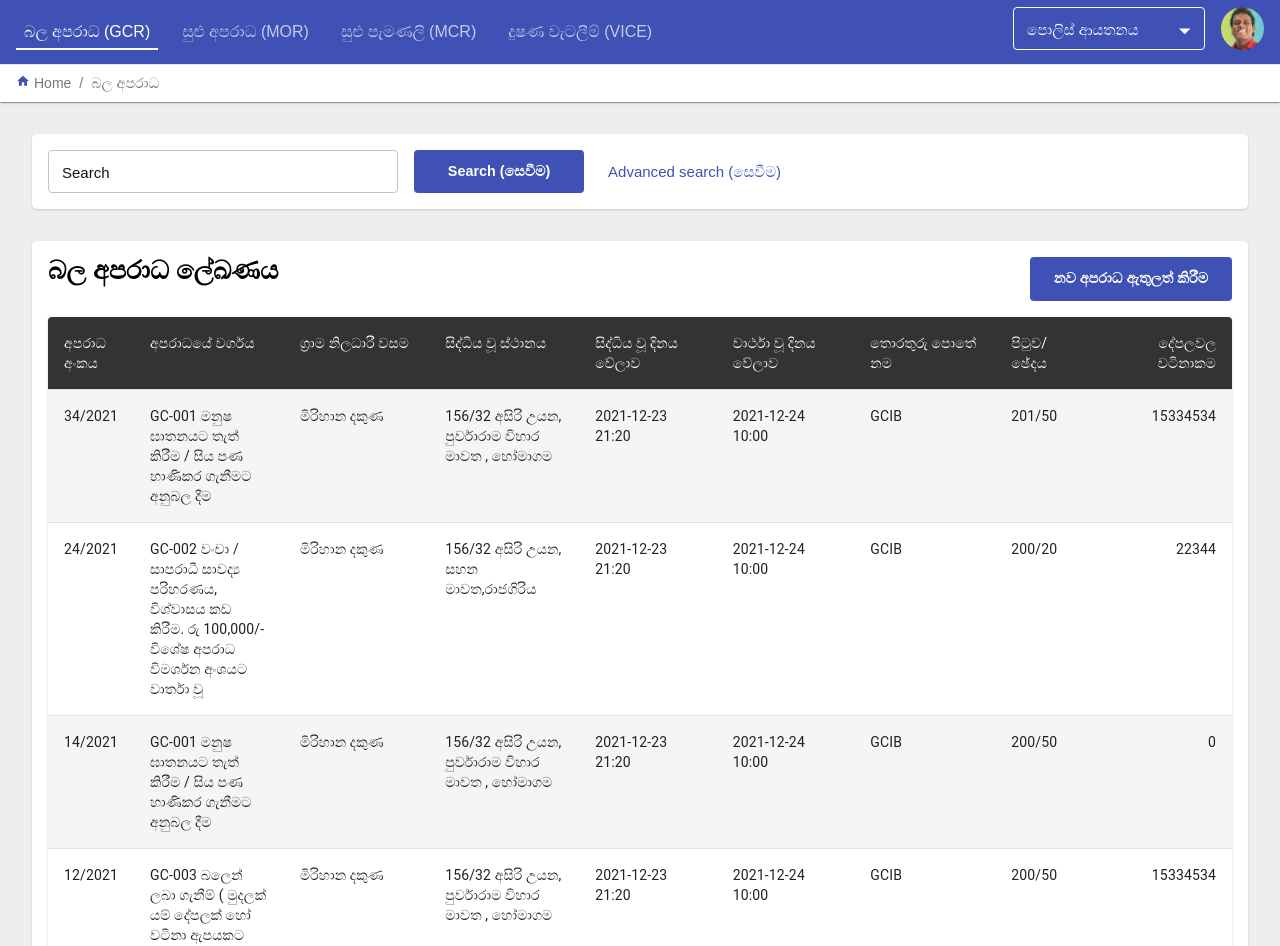
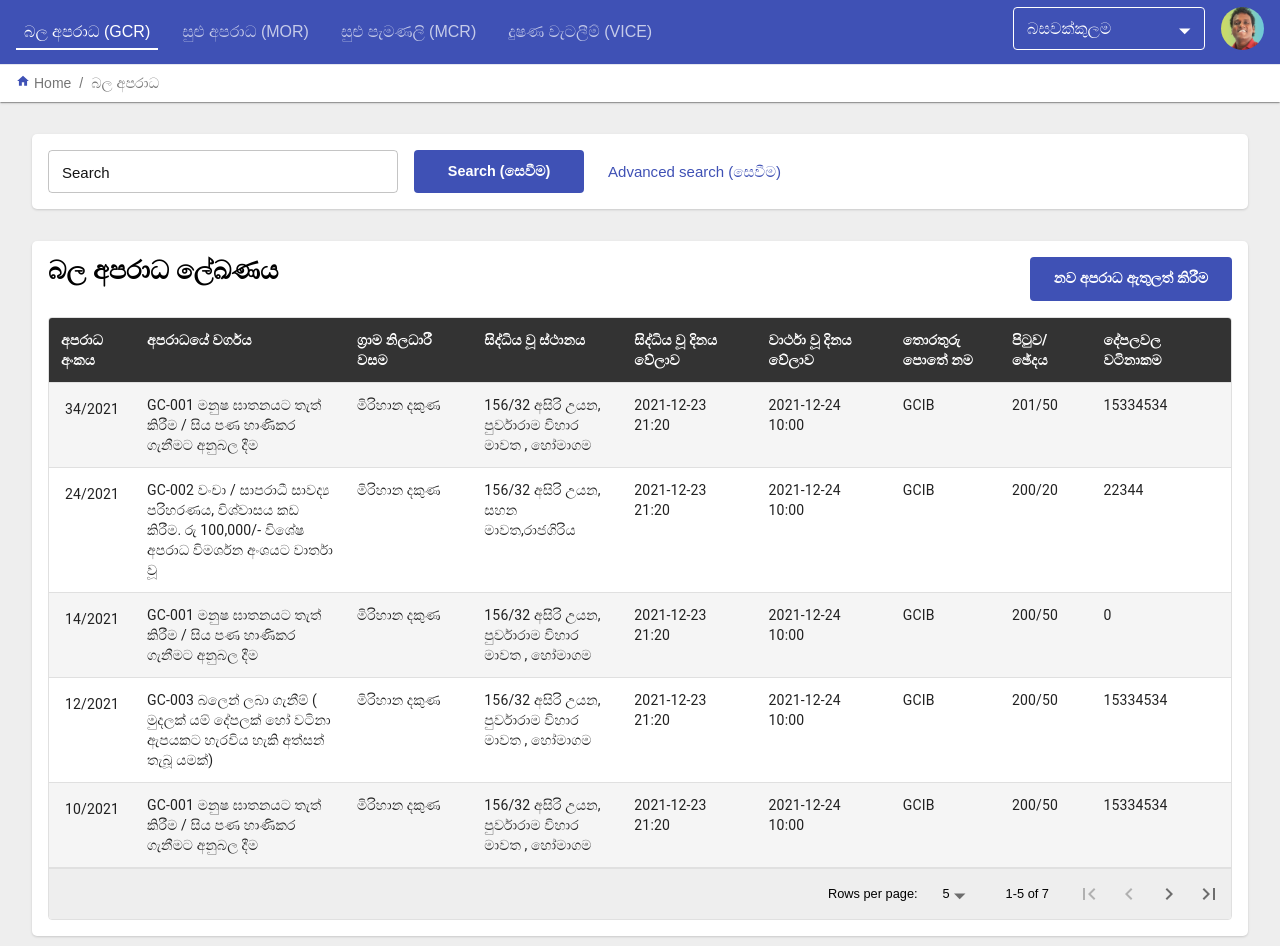
Before and after one commit to hirangithub/CrimeApp, a React (Create React App) app: page / in a window 1280 px wide. Shown: the top 946 px of the page. Built offline with nearby package versions, Linux system fonts and the light colour scheme; a web font is replaced by a local one.

Commit message:
Data grid refine UI

```diff
--- a/src/components/GCR.js
+++ b/src/components/GCR.js
@@ -244,7 +244,7 @@ const Home = () => {
                                     <StyledTableCell>වාර්ථා වූ දිනය වේලාව</StyledTableCell>
                                     <StyledTableCell>තොරතුරු පොතේ නම</StyledTableCell>
                                     <StyledTableCell>පිටුව/ ඡේදය</StyledTableCell>
-                                  <StyledTableCell  align="right">දේපලවල වටිනාකම</StyledTableCell>
+                                    <StyledTableCell>දේපලවල වටිනාකම</StyledTableCell>
                                   </TableRow>
                                 </TableHead>
                                 <TableBody>
@@ -256,10 +256,10 @@ const Home = () => {
                                                 <TableCell style={{ width: 80 }} component="th" scope="row" >
                                                     {row.crimeNumber}
                                                 </TableCell>
-                                                <TableCell style={{ minWidth: 150 }} >
+                                                <TableCell style={{ minWidth: 210 }} >
                                                     {row.crimeType}
                                                 </TableCell>
-                                                <TableCell style={{ width: 170 }} >
+                                                <TableCell style={{ width: 150 }} >
                                                     {row.gsDivision}
                                                 </TableCell>
                                                 <TableCell style={{ minWidth: 150 }} >
@@ -271,13 +271,13 @@ const Home = () => {
                                                 <TableCell style={{ width: 160 }} >
                                                     {row.reportedDateTime}
                                                 </TableCell>
-                                                <TableCell style={{ width: 160 }} >
+                                                <TableCell style={{ width: 120 }} >
                                                     {row.infomationBookName}
                                                 </TableCell>
                                                 <TableCell style={{ width: 100 }} >
                                                     {row.pageAndPara}
                                                 </TableCell>
-                                                <TableCell style={{ width: 160 }} align="right">
+                                                <TableCell style={{ width: 160 }}>
                                                     {row.valueOfProperty}
                                                 </TableCell>
                                             </StyledTableRow>
--- a/src/components/NavMenu.js
+++ b/src/components/NavMenu.js
@@ -28,11 +28,11 @@ export class NavMenu extends Component {
           <ul>
             <li>
               <FormControl variant="outlined" className="location-dropdown">
-                  <InputLabel id="demo-simple-select-label">පොලිස් ආයතනය</InputLabel>
                   <Select
                       labelId="demo-simple-select-label"
                       id="demo-simple-select"
                       className="white-version"
+                      defaultValue="20"
                   >
                       <MenuItem value={10}>අම්පාර</MenuItem>
                       <MenuItem value={20}>බසවක්කුලම</MenuItem>
--- a/src/components/global.scss
+++ b/src/components/global.scss
@@ -191,6 +191,30 @@ header {
 
     .data-grid-holder {
         margin-top: 1rem;
+        box-shadow: none;
+        border: 1px solid rgba(224, 224, 224, 1);
+        td {
+            padding: 12px;
+        }
+        .MuiTableHead-root {
+            tr td {
+                font-weight: bold;
+            }
+        }
+        .MuiTableBody-root {
+            tr {
+                &:hover {
+                    background-color: rgba(63,81,181,0.15);
+                    cursor: pointer;
+                }
+            }
+        }
+        .MuiTableFooter-root {
+            tr td {
+                border-bottom: 0;
+                padding: 0;
+            }
+        }
     }
 }
 
@@ -204,11 +228,12 @@ header {
 
 .MuiTablePagination-toolbar {
     background-color: #EEEEEE !important;
-    border-top: 1px solid #CCCCCC;
-    font-size: 0.9rem;
+    border-top: 2px solid rgba(224, 224, 224, 1);
+    font-size: 0.8rem;
     p,
-    a {
-        font-size: 0.9rem;
+    a,
+    select {
+        font-size: 0.8rem;
     }
 }
 
```
Lines whose indentation alone changed are shown as unchanged.
